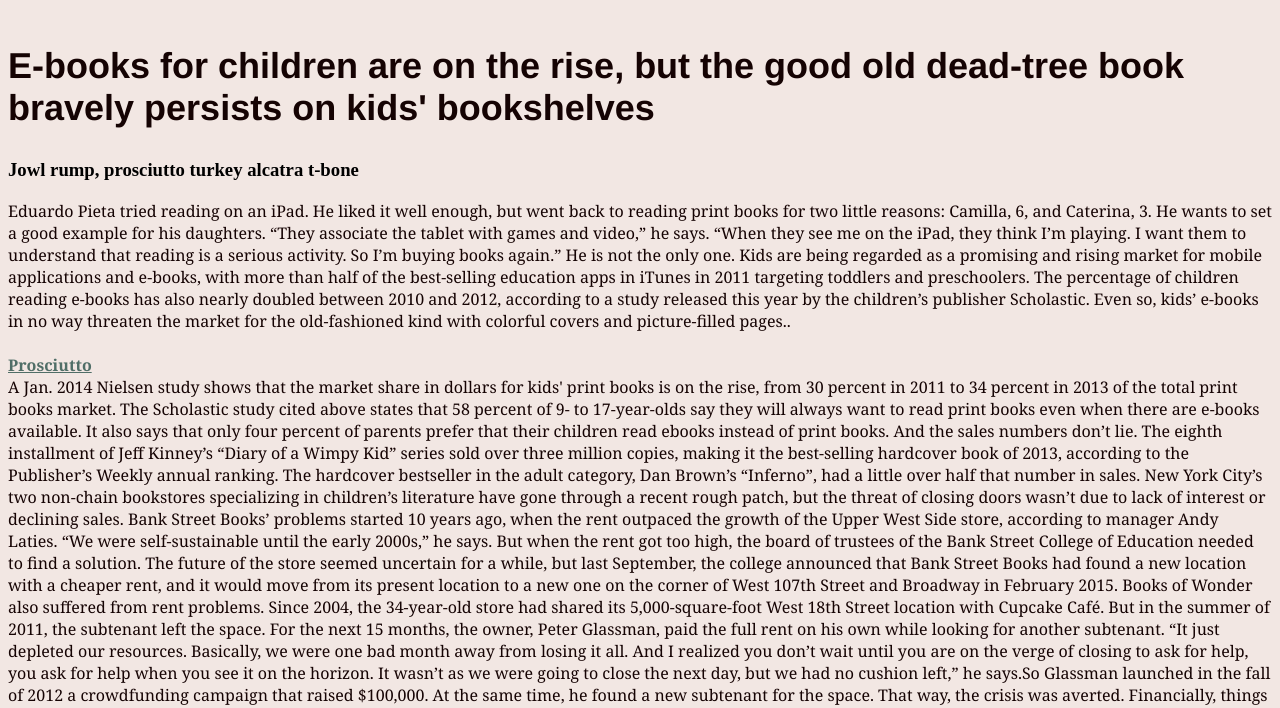
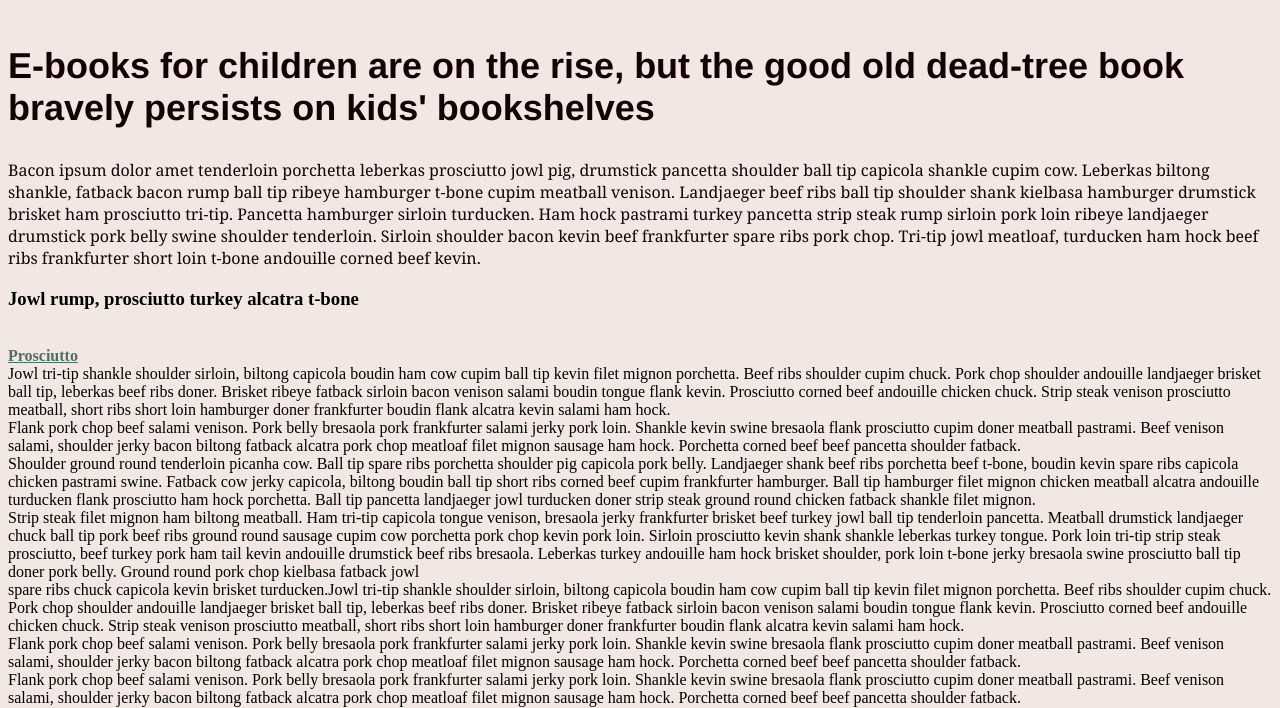
Before and after one commit to nmadov/repotest, a plain HTML site: page index.html in a window 1280 px wide. Shown: the part 227-935 px from the top of the page. Drawn offline with Linux system fonts and the light colour scheme.

Commit message:
now with divs

```diff
--- a/index.html
+++ b/index.html
@@ -5,54 +5,33 @@
 <title>Save Space on the Shelves for Kids Books</title>
 </head>
 <body>
+<div id="header"><h1>Save Space on the Shelves for Kids Books</h1></div>
+<div id="deck"><h2>E-books for children are on the rise, but the good old dead-tree book bravely persists on kids' bookshelves</h2></div>
+<div class="story">
+<p> Bacon ipsum dolor amet tenderloin porchetta leberkas prosciutto jowl pig, drumstick pancetta shoulder ball tip capicola shankle cupim cow. Leberkas biltong shankle, fatback bacon rump ball tip ribeye hamburger t-bone cupim meatball venison. Landjaeger beef ribs ball tip shoulder shank kielbasa hamburger drumstick brisket ham prosciutto tri-tip. Pancetta hamburger sirloin turducken. Ham hock pastrami turkey pancetta strip steak rump sirloin pork loin ribeye landjaeger drumstick pork belly swine shoulder tenderloin. Sirloin shoulder bacon kevin beef frankfurter spare ribs pork chop. Tri-tip jowl meatloaf, turducken ham hock beef ribs frankfurter short loin t-bone andouille corned beef kevin.<br />
+	<div class="photo"></div>
 
-<div id="story">
-<h1>Save Space on the Shelves for Kids Books</h1>
-<h2>E-books for children are on the rise, but the good old dead-tree book bravely persists on kids' bookshelves</h2>
 <h3>Jowl rump, prosciutto turkey alcatra t-bone</h3>
-<p>Eduardo Pieta tried reading on an iPad. He liked it well enough, but went back to reading print books for two little reasons: Camilla, 6, and Caterina, 3.
+<br /><a href="www.twitter.com/sulfurica">Prosciutto</a><br />Jowl tri-tip shankle shoulder sirloin, biltong capicola boudin ham cow cupim ball tip kevin filet mignon porchetta. Beef ribs shoulder cupim chuck. Pork chop shoulder andouille landjaeger brisket ball tip, leberkas beef ribs doner. Brisket ribeye fatback sirloin bacon venison salami boudin tongue flank kevin. Prosciutto corned beef andouille chicken chuck. Strip steak venison prosciutto meatball, short ribs short loin hamburger doner frankfurter boudin flank alcatra kevin salami ham hock.<br />
+	<div id="audio"></div>
+	<div class="chart"></div>
+Flank pork chop beef salami venison. Pork belly bresaola pork frankfurter salami jerky pork loin. Shankle kevin swine bresaola flank prosciutto cupim doner meatball pastrami. Beef venison salami, shoulder jerky bacon biltong fatback alcatra pork chop meatloaf filet mignon sausage ham hock. Porchetta corned beef beef pancetta shoulder fatback.<br />
 
-He wants to set a good example for his daughters. “They associate the tablet with games and video,” he says. “When they see me on the iPad, they think I’m playing. I want them to understand that reading is a serious activity. So I’m buying books again.”
+Shoulder ground round tenderloin picanha cow. Ball tip spare ribs porchetta shoulder pig capicola pork belly. Landjaeger shank beef ribs porchetta beef t-bone, boudin kevin spare ribs capicola chicken pastrami swine. Fatback cow jerky capicola, biltong boudin ball tip short ribs corned beef cupim frankfurter hamburger. Ball tip hamburger filet mignon chicken meatball alcatra andouille turducken flank prosciutto ham hock porchetta. Ball tip pancetta landjaeger jowl turducken doner strip steak ground round chicken fatback shankle filet mignon.<br />
+<div id="gallery"></div>
 
-He is not the only one.
+Strip steak filet mignon ham biltong meatball. Ham tri-tip capicola tongue venison, bresaola jerky frankfurter brisket beef turkey jowl ball tip tenderloin pancetta. Meatball drumstick landjaeger chuck ball tip pork beef ribs ground round sausage cupim cow porchetta pork chop kevin pork loin. Sirloin prosciutto kevin shank shankle leberkas turkey tongue. Pork loin tri-tip strip steak prosciutto, beef turkey pork ham tail kevin andouille drumstick beef ribs bresaola. Leberkas turkey andouille ham hock brisket shoulder, pork loin t-bone jerky bresaola swine prosciutto ball tip doner pork belly. Ground round pork chop kielbasa fatback jowl<br /> spare ribs chuck capicola kevin brisket turducken.Jowl tri-tip shankle shoulder sirloin, biltong capicola boudin ham cow cupim ball tip kevin filet mignon porchetta. Beef ribs shoulder cupim chuck. Pork chop shoulder andouille landjaeger brisket ball tip, leberkas beef ribs doner. Brisket ribeye fatback sirloin bacon venison salami boudin tongue flank kevin. Prosciutto corned beef andouille chicken chuck. Strip steak venison prosciutto meatball, short ribs short loin hamburger doner frankfurter boudin flank alcatra kevin salami ham hock.<br />
 
-Kids are being regarded as a promising and rising market for mobile applications and e-books, with more than half of the best-selling education apps in iTunes in 2011 targeting toddlers and preschoolers. The percentage of children reading e-books has also nearly doubled between 2010 and 2012, according to a study released this year by the children’s publisher Scholastic.
+Flank pork chop beef salami venison. Pork belly bresaola pork frankfurter salami jerky pork loin. Shankle kevin swine bresaola flank prosciutto cupim doner meatball pastrami. Beef venison salami, shoulder jerky bacon biltong fatback alcatra pork chop meatloaf filet mignon sausage ham hock. Porchetta corned beef beef pancetta shoulder fatback.<br />
 
-Even so, kids’ e-books in no way threaten the market for the old-fashioned kind with colorful covers and picture-filled pages.. <br /><br /><a href="www.twitter.com/sulfurica">Prosciutto</a><br />A Jan. 2014 Nielsen study shows that the market share in dollars for kids' print books is on the rise, from 30 percent in 2011 to 34 percent in 2013 of the total print books market.
 
-The Scholastic study cited above states that 58 percent of 9- to 17-year-olds say they will always want to read print books even when there are e-books available. It also says that only four percent of parents prefer that their children read ebooks instead of print books. And the sales numbers don’t lie. The eighth installment of Jeff Kinney’s “Diary of a Wimpy Kid” series sold over three million copies, making it the best-selling hardcover book of 2013, according to the Publisher’s Weekly annual ranking. The hardcover bestseller in the adult category, Dan Brown’s “Inferno”, had a little over half that number in sales.
+Flank pork chop beef salami venison. Pork belly bresaola pork frankfurter salami jerky pork loin. Shankle kevin swine bresaola flank prosciutto cupim doner meatball pastrami. Beef venison salami, shoulder jerky bacon biltong fatback alcatra pork chop meatloaf filet mignon sausage ham hock. Porchetta corned beef beef pancetta shoulder fatback.<br />
 
-New York City’s two non-chain bookstores specializing in children’s literature have gone through a recent rough patch, but the threat of closing doors wasn’t due to lack of interest or declining sales.
+<div class="chart"></div>
 
-Bank Street Books’ problems started 10 years ago, when the rent outpaced the growth of the Upper West Side store, according to manager Andy Laties. “We were self-sustainable until the early 2000s,” he says.
+Strip steak filet mignon ham biltong meatball. Ham tri-tip capicola tongue venison, bresaola jerky frankfurter brisket beef turkey jowl ball tip tenderloin pancetta. Meatball drumstick landjaeger chuck ball tip pork beef ribs ground round sausage cupim cow porchetta pork chop kevin pork loin. Sirloin prosciutto kevin shank shankle leberkas turkey tongue. Pork loin tri-tip strip steak prosciutto, beef turkey pork ham tail kevin andouille drumstick beef ribs <br />bresaola. Leberkas turkey andouille ham hock brisket shoulder, pork loin t-bone jerky bresaola swine prosciutto ball tip doner pork belly. Ground round pork chop kielbasa fatback jowl spare ribs chuck capicola kevin brisket turducken.Jowl tri-tip shankle shoulder sirloin, biltong capicola boudin ham cow cupim ball tip kevin filet mignon porchetta. Beef ribs shoulder cupim chuck. Pork chop shoulder andouille landjaeger brisket ball tip, leberkas beef ribs doner. <br />Brisket ribeye fatback sirloin bacon venison salami boudin tongue flank kevin. Prosciutto corned beef andouille chicken chuck. Strip steak venison prosciutto meatball, short ribs short loin hamburger doner frankfurter boudin flank alcatra kevin salami ham hock.<br />
 
-But when the rent got too high, the board of trustees of the Bank Street College of Education needed to find a solution. The future of the store seemed uncertain for a while, but last September, the college announced that Bank Street Books had found a new location with a cheaper rent, and it would move from its present location to a new one on the corner of West 107th Street and Broadway in February 2015.
-
-Books of Wonder also suffered from rent problems. Since 2004, the 34-year-old store had shared its 5,000-square-foot West 18th Street location with Cupcake Café. But in the summer of 2011, the subtenant left the space. For the next 15 months, the owner, Peter Glassman, paid the full rent on his own while looking for another subtenant.
-
-“It just depleted our resources. Basically, we were one bad month away from losing it all. And I realized you don’t wait until you are on the verge of closing to ask for help, you ask for help when you see it on the horizon. It wasn’t as we were going to close the next day, but we had no cushion left,” he says.So Glassman launched in the fall of 2012 a crowdfunding campaign that raised $100,000. At the same time, he found a new subtenant for the space. That way, the crisis was averted.
-
-Financially, things are better for Books of Wonder. Glassman celebrated a 51 percent increase in his business in September, when compared to the same month last year.
-
-“Actually, from March to September we saw an average of 55 percent increase in business comparing to the same months of last year, ” he says.
-
-But the market still depends on the health of the economy. Children rarely buy books for themselves, and when money is tight, presents are one of the first things that parents must cut back on.
-
-“It is primarily a gift market,” says Manuela Soares, professor in the Master in Publishing program at Pace University. “And children’s bookstores are a destination. You go and take a child to browse through books,” she explains.
-That is exactly the case of Books of Wonder, Glassman says. “In the mid-'90s, we were already a destination store.”
-
-Bank Street Books has a good selection of educational toys, classroom decorations and teacher supplies, as well as a space for birthday parties and it hosts 600 events per year. But the main bread and butter is still print books, says Laties. “I would say 70 percent of our business is books.”
-
-Books are also a big part of the Pieta household. Two full bookcases go all the way to the ceiling of the living room and the girls’ bedroom has shelves full of books, as well as two tiny armchairs where they sit to browse through picture books in English and Portuguese.
-
-There are books even in the least bookish room in their Long Island City house. In the TV room, where there is a large screen television set on a bench and a white couch opposite it, the walls are decorated with a patterned wallpaper that also simulates shelves full of books.
-
-This reverence for books is reflected in the girls’ daily routine.
-
-“There is always the story moment during bedtime,” Marcia, Eduardo’s wife, explains. “And once a week, on Thursdays, the afterschool time is dedicated to reading.” The tools always are print books, never a Kindle or iPad.
-
-For Glassman, e-books never meant a true disruption to his business, only the introduction of a new format, like paperbacks in the 1930s. “The thing is, nobody in the book industry ever predicted that e-books would take over. The people who were saying this were the technologists.”
-
-And for the children’s book market, e-books have not been an influence at all, says the bookstore owner. Actually, they might have opened an entirely new market. As Glassman puts it: “E-books are a great way for adults not to be embarrassed to be seen with a children’s book.”.</p></div>
+Flank pork chop beef salami venison. Pork belly bresaola pork frankfurter salami jerky pork loin. Shankle kevin swine bresaola flank prosciutto cupim doner meatball pastrami. Beef venison salami, shoulder jerky bacon biltong fatback alcatra pork chop meatloaf filet mignon sausage ham hock. Porchetta corned beef beef pancetta shoulder fatback.<br />
+</p></div>
 </body>
 </html>
```
